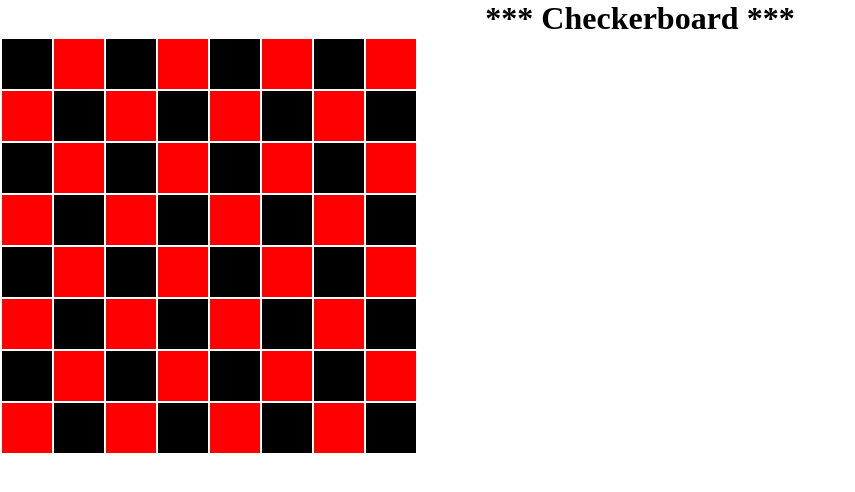
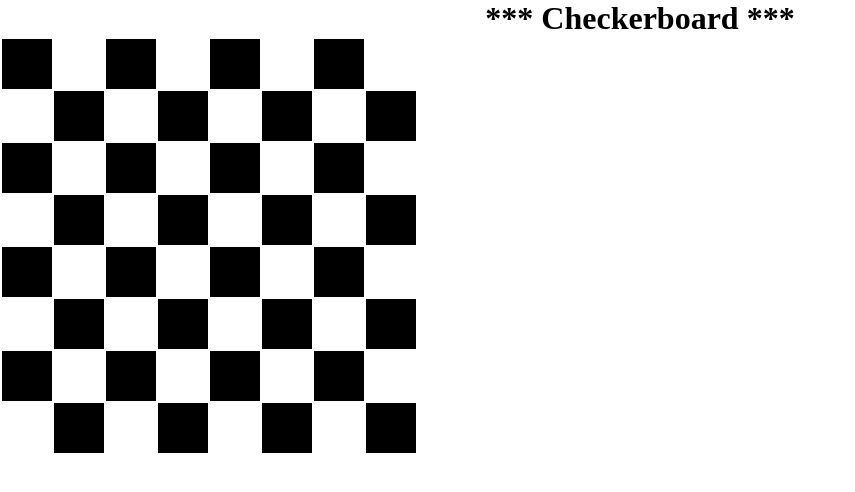
Before and after one commit to KarolisL1/Checkerboard, a Flask app: page / in a window 1280 px wide. Shown: the top 492 px of the page, without its empty margins (0-855 px from the left). Run offline with Flask 2, Linux system fonts and the light colour scheme.

Commit message:
update color

```diff
--- a/server.py
+++ b/server.py
@@ -13,5 +13,9 @@ def hello_world2():
 def hello_world3(number, number2):
     return render_template('index.html', number=number, number2=number2)
 
+@app.route('/<int:number>/<color>') #just to test
+def hello_world4(number, color):
+    return render_template('index.html', number=number, number2=number, color=color)
+
 if __name__ == '__main__':
     app.run(debug=True, port=5001)
--- a/static/css/style.css
+++ b/static/css/style.css
@@ -18,5 +18,5 @@ table tr, td {
 }
 
 .color1 {
-    background-color: red;
+    background-color: color;
 }
```
